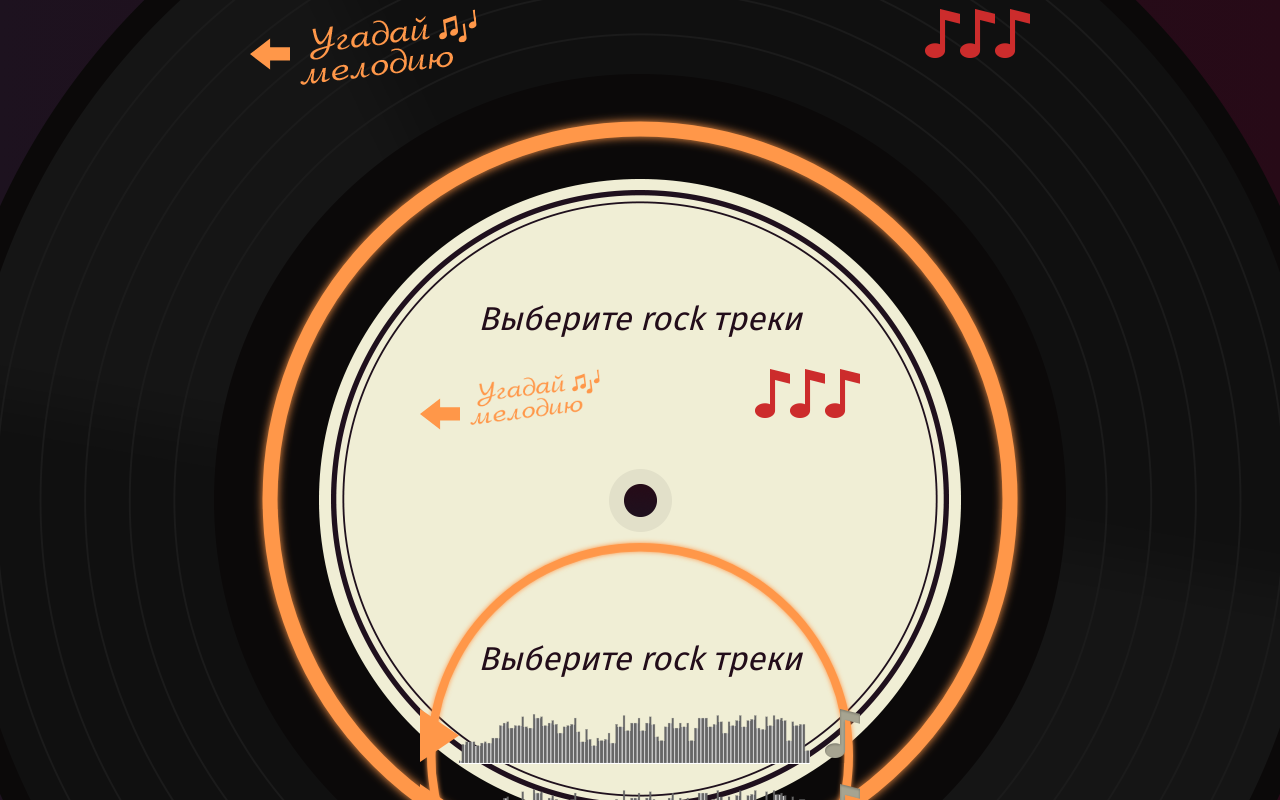
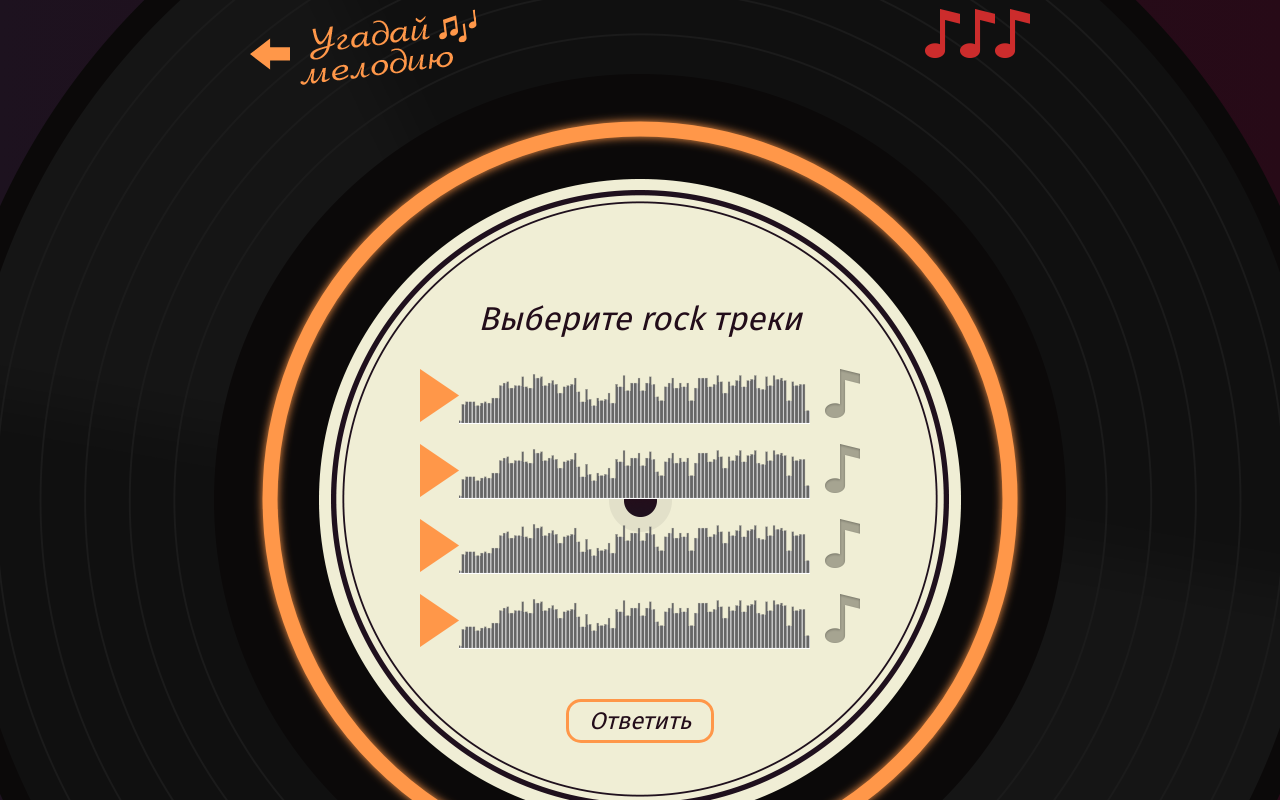
Before and after one commit to Krubob/1031945-guess-melody-3, a React app: page /genre in a window 1280 px wide. Shown: the top 800 px of the page. Built offline with nearby package versions, Linux system fonts and the light colour scheme.

Commit message:
Добавляет правки

```diff
--- a/src/components/question-genre/question-genre.jsx
+++ b/src/components/question-genre/question-genre.jsx
@@ -6,10 +6,9 @@ class QuestionGenre extends PureComponent {
   constructor(props) {
     super(props);
     this.state = {
-      answers: [false, false, false, false]
+      answers: [false, false, false, false],
     };
   }
-
   render() {
     const {onAnswer, question} = this.props;
     const {answers: userAnswers} = this.state;
@@ -17,7 +16,6 @@ class QuestionGenre extends PureComponent {
       answers,
       genre,
     } = question;
-
     return (
       <section className="game game--genre">
         <header className="game__header">
@@ -25,40 +23,16 @@ class QuestionGenre extends PureComponent {
             <span className="visually-hidden">Сыграть ещё раз</span>
             <img className="game__logo" src="img/melody-logo-ginger.png" alt="Угадай мелодию"/>
           </a>
-
           <svg xmlns="http://www.w3.org/2000/svg" className="timer" viewBox="0 0 780 780">
             <circle className="timer__line" cx="390" cy="390" r="370"
               style={{filter: `url(#blur)`, transform: `rotate(-90deg) scaleY(-1)`, transformOrigin: `center`}}/>
           </svg>
-
           <div className="game__mistakes">
             <div className="wrong"/>
             <div className="wrong"/>
             <div className="wrong"/>
           </div>
         </header>
-
-        <section className="game__screen">
-          <h2 className="game__title">Выберите {genre} треки</h2>
-          <section className="game game--genre">
-            <header className="game__header">
-              <a className="game__back" href="#">
-                <span className="visually-hidden">Сыграть ещё раз</span>
-                <img className="game__logo" src="img/melody-logo-ginger.png" alt="Угадай мелодию"/>
-              </a>
-
-              <svg xmlns="http://www.w3.org/2000/svg" className="timer" viewBox="0 0 780 780">
-                <circle className="timer__line" cx="390" cy="390" r="370"
-                  style={{filter: `url(#blur)`, transform: `rotate(-90deg) scaleY(-1)`, transformOrigin: `center`}}/>
-              </svg>
-
-              <div className="game__mistakes">
-                <div className="wrong"/>
-                <div className="wrong"/>
-                <div className="wrong"/>
-              </div>
-            </header>
-
         <section className="game__screen">
           <h2 className="game__title">Выберите {genre} треки</h2>
           <form
@@ -69,7 +43,7 @@ class QuestionGenre extends PureComponent {
             }}
           >
             {answers.map((answer, i) => (
-                  <div key={`${i}-${answer.src}`} className="track">
+              <div key={i} className="track">
                 <button className="track__button track__button--play" type="button"/>
                 <div className="track__status">
                   <audio
@@ -82,7 +56,6 @@ class QuestionGenre extends PureComponent {
                     checked={userAnswers[i]}
                     onChange={(evt) => {
                       const value = evt.target.checked;
-
                       this.setState({
                         answers: [...userAnswers.slice(0, i), value, ...userAnswers.slice(i + 1)],
                       });
@@ -92,11 +65,8 @@ class QuestionGenre extends PureComponent {
                 </div>
               </div>
             ))}
-
             <button className="game__submit button" type="submit">Ответить</button>
           </form>
-            </section>
-          </section>
         </section>
       </section>
     );
```
Also changed, not shown: 1 other file (tests, documents, lock files or other folders). Lines whose indentation alone changed are shown as unchanged.
